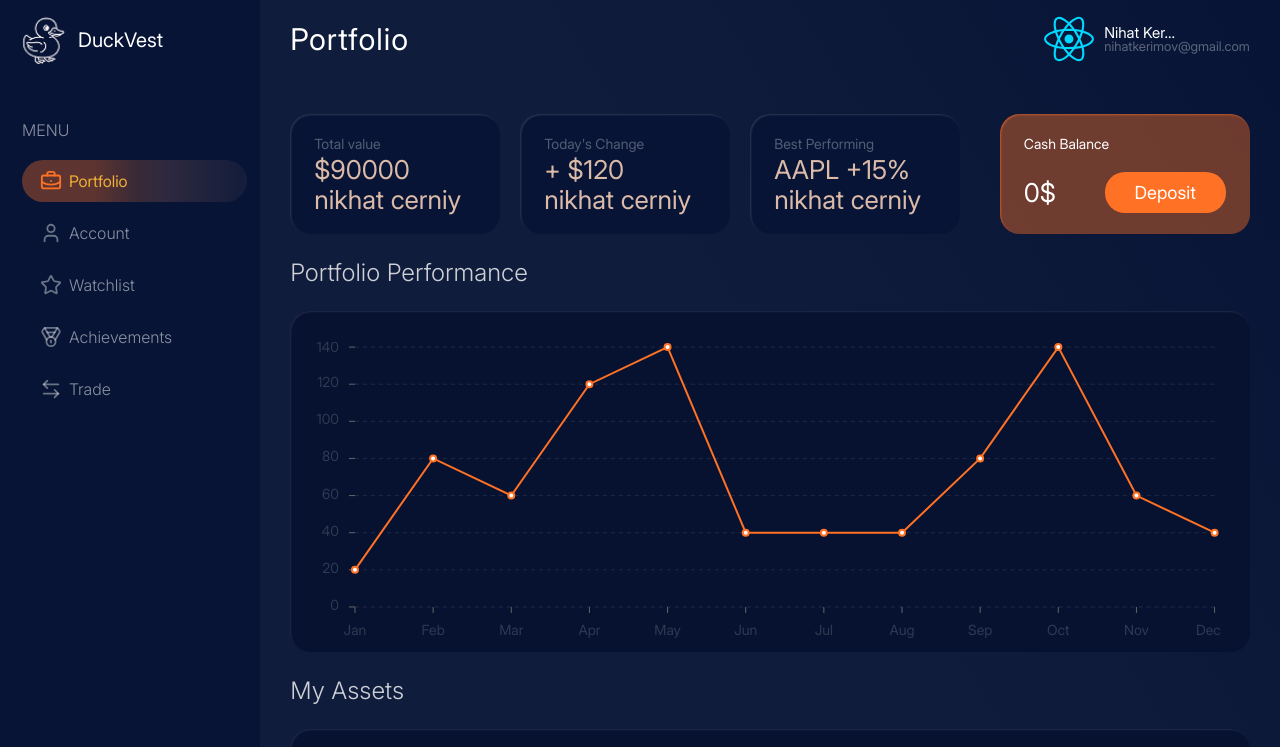
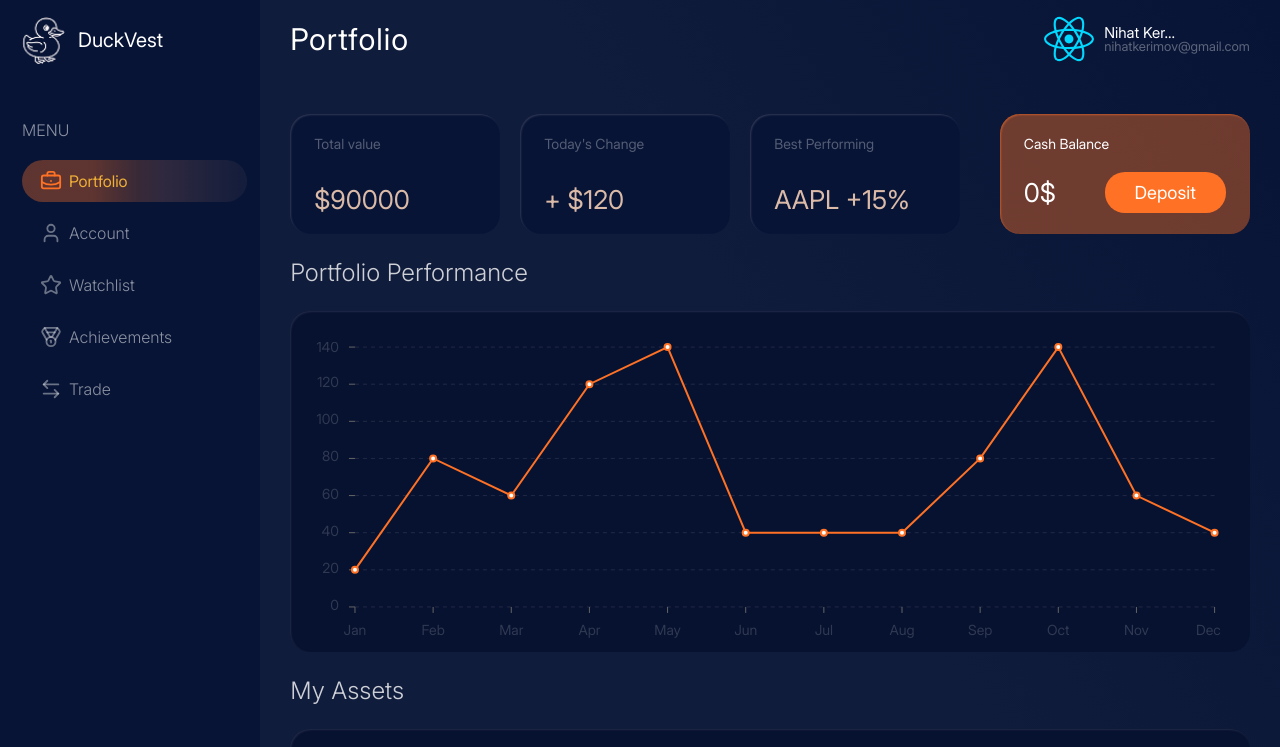
Before and after one commit to kerimov4785/DuckVest, a React (Vite) app: page /Portfolio in a window 1280 px wide. Shown: the top 747 px of the page. Built offline with nearby package versions, Linux system fonts and the light colour scheme.

Commit message:
drhfrtgh

```diff
--- a/src/components/Card.jsx
+++ b/src/components/Card.jsx
@@ -9,7 +9,6 @@ function Card({ title, value }) {
         <div className='card'>
             <p>{title}</p>
             <h3>{value}</h3>
-            <h3>nikhat cerniy</h3>
         </div>
     )
 }
```
